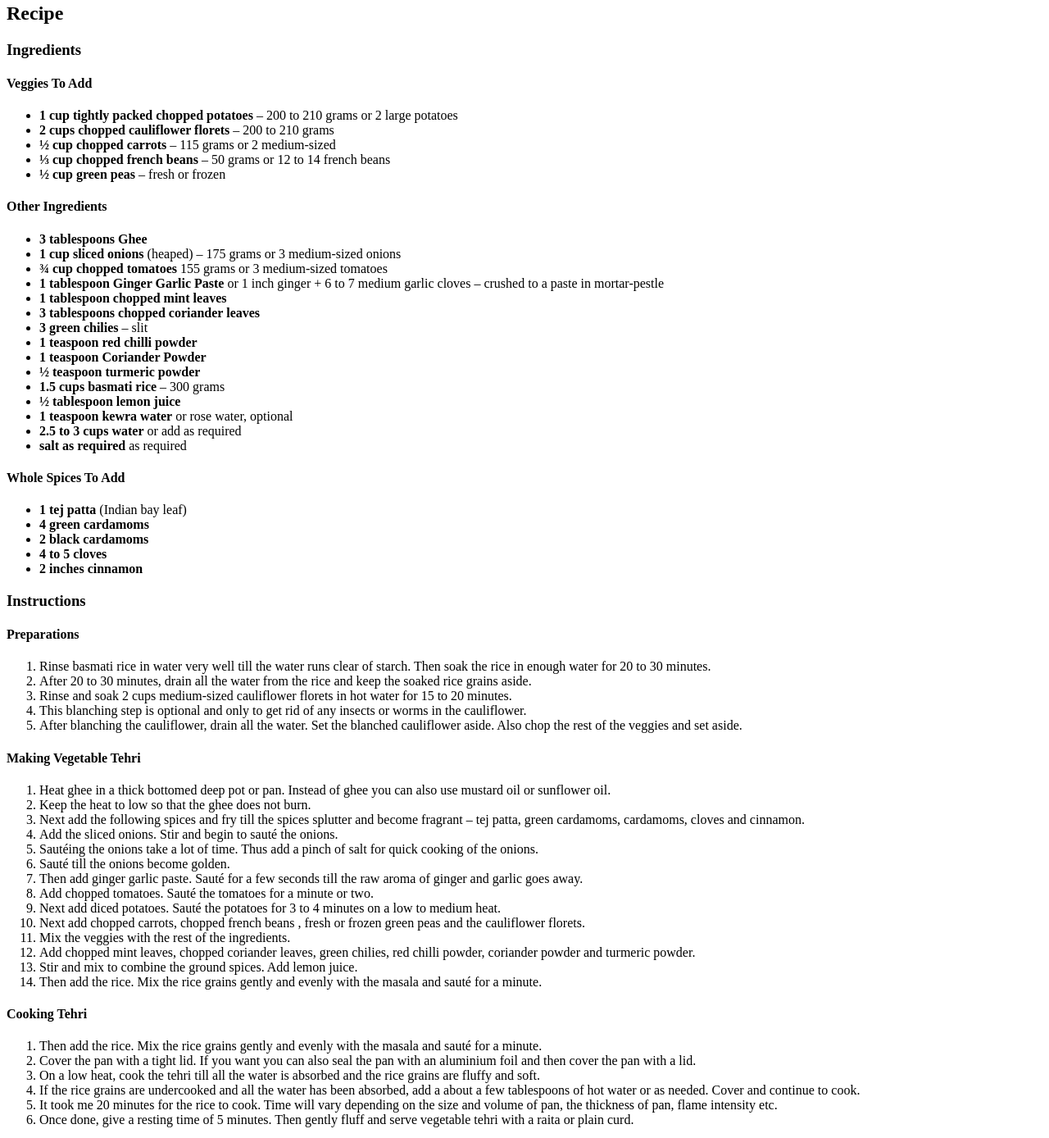
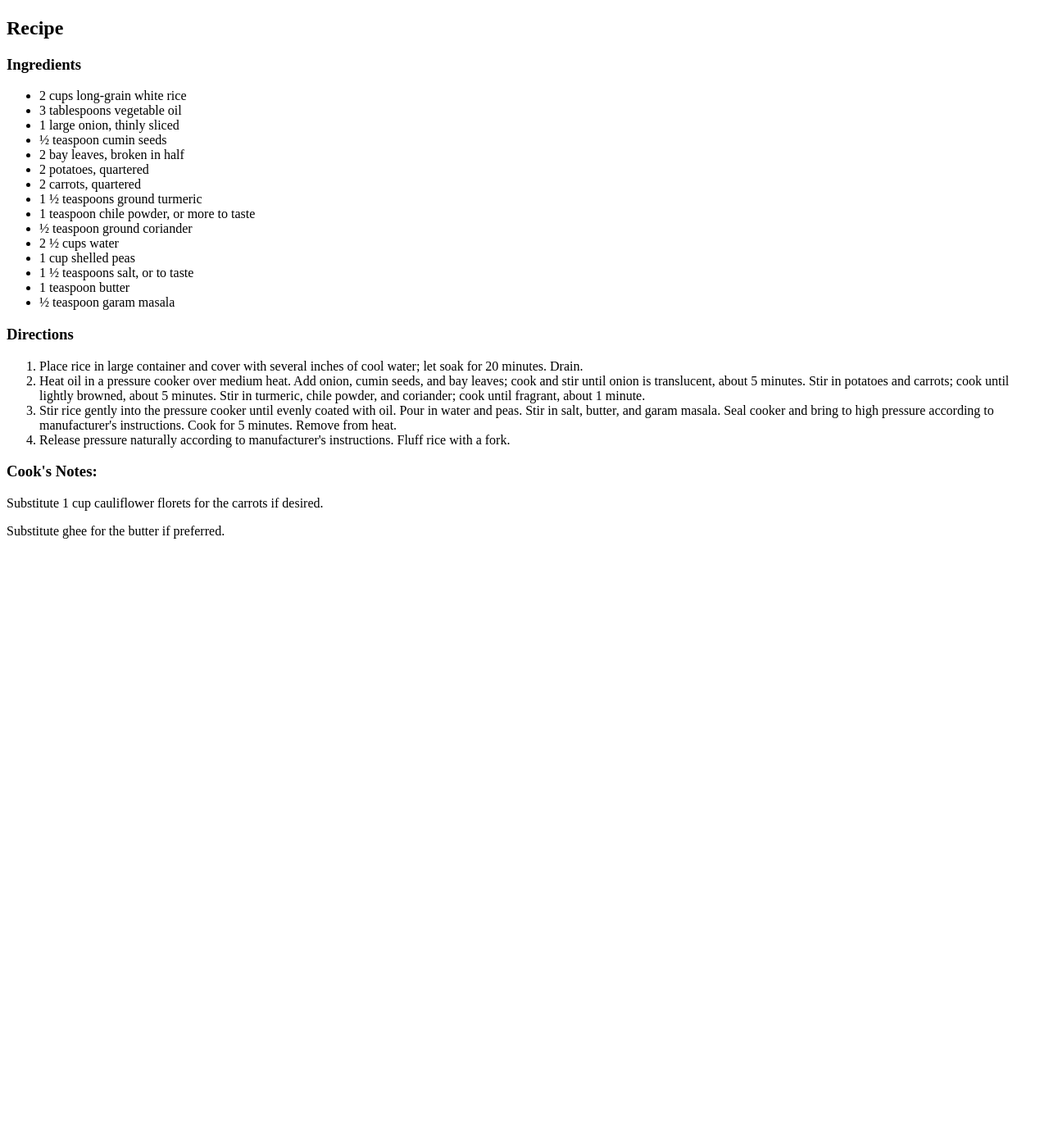
Before and after one commit to eeshazm/odin-recipes, a plain HTML site: page recipes/tehri.html in a window 1280 px wide. Shown: the part 490-1878 px from the top of the page at 82% size. After the commit the page ends 1163 px from the top, so only its background shows below. Drawn offline with Linux system fonts and the light colour scheme.

Commit message:
Update Tehri text to match format of other recipes

```diff
--- a/recipes/tehri.html
+++ b/recipes/tehri.html
@@ -10,79 +10,37 @@
     <a href="../index.html">Home</a>
 
     <h2>Description</h2>
-    <p>A specialty from Uttar Pradesh cuisine, Tehri also known as Tahri or Tehari is a one-pot Vegetable Rice dish that is fragrant, spiced and made with basmati rice, mix vegetables and spices.</p>
+    <p>Tehri was originally concocted by kings in northern India as a vegetarian equivalent to the Mughals' mutton or chicken biryani. This modern-day version has deliciously soft sweet vegetables and flavorful long-grain rice. Serve with chilled yogurt and spicy curry on the side.</p>
     <img src="../images/tehri.jpg" alt="Image of Tehri">
     <h2>Recipe</h2>
         <h3>Ingredients</h3>
-            <h4>Veggies To Add</h4>
-                <ul>
-                    <li><strong>1 cup tightly packed chopped potatoes</strong> – 200 to 210 grams or 2 large potatoes</li>
-                    <li><strong>2 cups chopped cauliflower florets</strong> – 200 to 210 grams</li>
-                    <li><strong>½ cup chopped carrots</strong> – 115 grams or 2 medium-sized</li>
-                    <li><strong>⅓ cup chopped french beans</strong> – 50 grams or 12 to 14 french beans</li>
-                    <li><strong>½ cup green peas</strong> – fresh or frozen</li>
-                </ul>
-            <h4>Other Ingredients</h4>
-                <ul>
-                    <li><strong>3 tablespoons Ghee</strong></li>
-                    <li><strong>1 cup sliced onions</strong> (heaped) – 175 grams or 3 medium-sized onions</li>
-                    <li><strong>¾ cup chopped tomatoes</strong> 155 grams or 3 medium-sized tomatoes</li>
-                    <li><strong>1 tablespoon Ginger Garlic Paste</strong> or 1 inch ginger + 6 to 7 medium garlic cloves – crushed to a paste in mortar-pestle</li>
-                    <li><strong>1 tablespoon chopped mint leaves</strong></li>
-                    <li><strong>3 tablespoons chopped coriander leaves</strong></li>
-                    <li><strong>3 green chilies</strong> – slit</li>
-                    <li><strong>1 teaspoon red chilli powder</strong></li>
-                    <li><strong>1 teaspoon Coriander Powder</strong></li>
-                    <li><strong>½ teaspoon turmeric powder</strong></li>
-                    <li><strong>1.5 cups basmati rice</strong> – 300 grams</li>
-                    <li><strong>½ tablespoon lemon juice</strong></li>
-                    <li><strong>1 teaspoon kewra water</strong> or rose water, optional</li>
-                    <li><strong>2.5 to 3 cups water</strong> or add as required</li>
-                    <li><strong>salt as required</strong> as required</li>
-                </ul>
-            <h4>Whole Spices To Add</h4>
-                <ul>
-                    <li><strong>1 tej patta</strong> (Indian bay leaf)</li>
-                    <li><strong>4 green cardamoms</strong></li>
-                    <li><strong>2 black cardamoms</strong></li>
-                    <li><strong>4 to 5 cloves</strong></li>
-                    <li><strong>2 inches cinnamon</strong></li>
-                </ul>
+            <ul>
+                <li>2 cups long-grain white rice</li>
+                <li>3 tablespoons vegetable oil</li>
+                <li>1 large onion, thinly sliced</li>
+                <li>½ teaspoon cumin seeds</li>
+                <li>2 bay leaves, broken in half</li>
+                <li>2 potatoes, quartered</li>
+                <li>2 carrots, quartered</li>
+                <li>1 ½ teaspoons ground turmeric</li>
+                <li>1 teaspoon chile powder, or more to taste</li>
+                <li>½ teaspoon ground coriander</li>
+                <li>2 ½ cups water</li>
+                <li>1 cup shelled peas</li>
+                <li>1 ½ teaspoons salt, or to taste</li>
+                <li>1 teaspoon butter</li>
+                <li>½ teaspoon garam masala</li>
+            </ul>
 
-    <h3>Instructions</h3>
-        <h4>Preparations</h4>
+    <h3>Directions</h3>
             <ol>
-                <li>Rinse basmati rice in water very well till the water runs clear of starch. Then soak the rice in enough water for 20 to 30 minutes.</li>
-                <li>After 20 to 30 minutes, drain all the water from the rice and keep the soaked rice grains aside.</li>
-                <li>Rinse and soak 2 cups medium-sized cauliflower florets in hot water for 15 to 20 minutes.</li>
-                <li>This blanching step is optional and only to get rid of any insects or worms in the cauliflower.</li>
-                <li>After blanching the cauliflower, drain all the water. Set the blanched cauliflower aside. Also chop the rest of the veggies and set aside.</li>
+                <li>Place rice in large container and cover with several inches of cool water; let soak for 20 minutes. Drain.</li>
+                <li>Heat oil in a pressure cooker over medium heat. Add onion, cumin seeds, and bay leaves; cook and stir until onion is translucent, about 5 minutes. Stir in potatoes and carrots; cook until lightly browned, about 5 minutes. Stir in turmeric, chile powder, and coriander; cook until fragrant, about 1 minute.</li>
+                <li>Stir rice gently into the pressure cooker until evenly coated with oil. Pour in water and peas. Stir in salt, butter, and garam masala. Seal cooker and bring to high pressure according to manufacturer's instructions. Cook for 5 minutes. Remove from heat.</li>
+                <li>Release pressure naturally according to manufacturer's instructions. Fluff rice with a fork.</li>
             </ol>
-        <h4>Making Vegetable Tehri</h4>
-            <ol>
-                <li>Heat ghee in a thick bottomed deep pot or pan. Instead of ghee you can also use mustard oil or sunflower oil.</li>
-                <li>Keep the heat to low so that the ghee does not burn.</li>
-                <li>Next add the following spices and fry till the spices splutter and become fragrant – tej patta, green cardamoms, cardamoms, cloves and cinnamon.</li>
-                <li>Add the sliced onions. Stir and begin to sauté the onions.</li>
-                <li>Sautéing the onions take a lot of time. Thus add a pinch of salt for quick cooking of the onions.</li>
-                <li>Sauté till the onions become golden.</li>
-                <li>Then add ginger garlic paste. Sauté for a few seconds till the raw aroma of ginger and garlic goes away.</li>
-                <li>Add chopped tomatoes. Sauté the tomatoes for a minute or two.</li>
-                <li>Next add diced potatoes. Sauté the potatoes for 3 to 4 minutes on a low to medium heat.</li>
-                <li>Next add chopped carrots, chopped french beans , fresh or frozen green peas and the cauliflower florets.</li>
-                <li>Mix the veggies with the rest of the ingredients.</li>
-                <li>Add chopped mint leaves, chopped coriander leaves, green chilies, red chilli powder, coriander powder and turmeric powder.</li>
-                <li>Stir and mix to combine the ground spices. Add lemon juice.</li>
-                <li>Then add the rice. Mix the rice grains gently and evenly with the masala and sauté for a minute.</li>
-            </ol>
-        <h4>Cooking Tehri</h4>
-            <ol>
-                <li>Then add the rice. Mix the rice grains gently and evenly with the masala and sauté for a minute.</li>
-                <li>Cover the pan with a tight lid. If you want you can also seal the pan with an aluminium foil and then cover the pan with a lid.</li>
-                <li>On a low heat, cook the tehri till all the water is absorbed and the rice grains are fluffy and soft. </li>
-                <li>If the rice grains are undercooked and all the water has been absorbed, add a about a few tablespoons of hot water or as needed. Cover and continue to cook.</li>
-                <li>It took me 20 minutes for the rice to cook. Time will vary depending on the size and volume of pan, the thickness of pan, flame intensity etc.</li>
-                <li>Once done, give a resting time of 5 minutes. Then gently fluff and serve vegetable tehri with a raita or plain curd.</li>
-            </ol>
+    <h3>Cook's Notes:</h3>
+            <p>Substitute 1 cup cauliflower florets for the carrots if desired.</p>
+            <p>Substitute ghee for the butter if preferred.</p>
 </body>
 </html>
```
